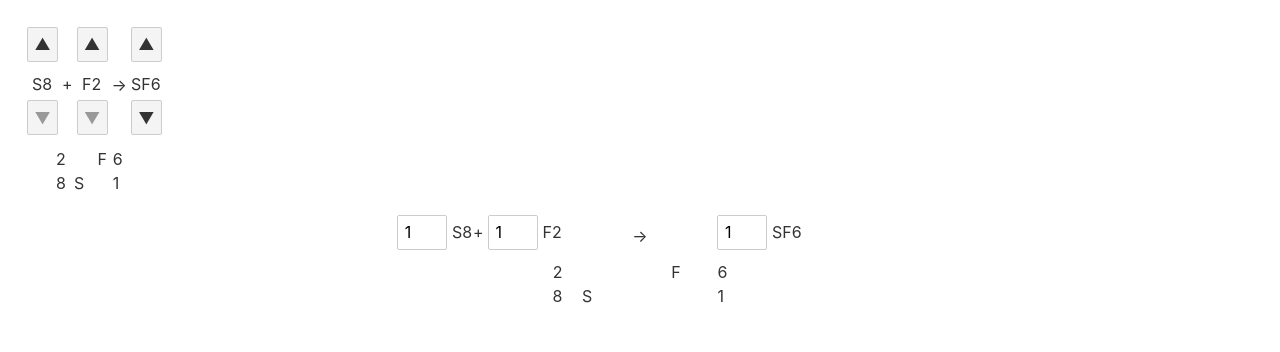
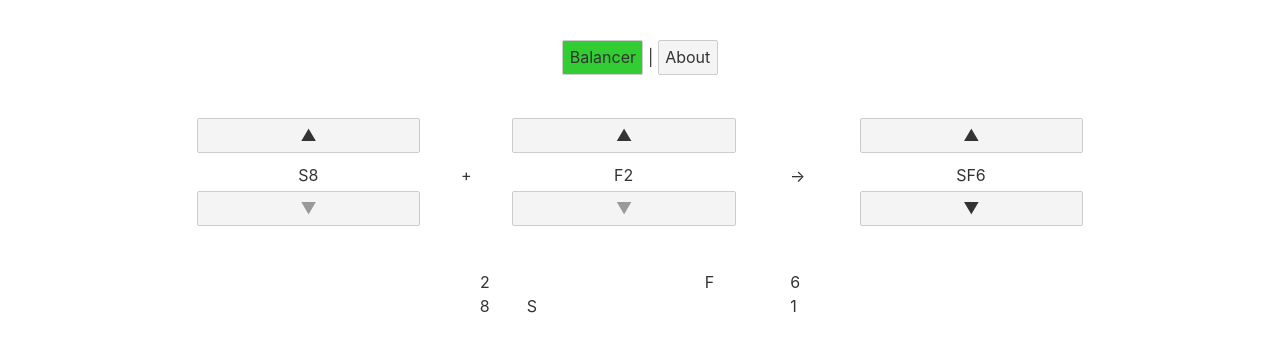
Before and after one commit to nchlsb/ChemicalEquationBalancer, a Svelte app: page / in a window 1280 px wide. Shown: the top 352 px of the page. Built offline with nearby package versions, Linux system fonts and the light colour scheme.

Commit message:
About Context tweak

```diff
--- a/src/App.svelte
+++ b/src/App.svelte
@@ -5,6 +5,10 @@
 	import Katex from "./Katex.svelte"
 	import type { ChemicalElement } from "./ChemicalElements";
 	import { replaceAtIndex } from "./helpers";
+
+	type Context = "Balancer" | "About"
+	let context: Context
+	$: context = "Balancer"
 
 	let equation = randomEquation()
 
@@ -69,8 +73,12 @@
 </script>
 
 <main>
-		<!-- new table -->
-		<table>
+	<p>
+		<button class={context === 'Balancer' ? 'highlighted' : ''}  on:click={_ => context = 'Balancer'}>Balancer</button>
+		| <button class={context === 'About' ? 'highlighted' : ''}  on:click={_ => context = 'About'}>About</button>
+	</p>
+	{#if context === 'Balancer'}
+		<table id="reactants-and-prodcuts">
 			<tr id="increment-bar">
 				{#each equation.reactants as [coefficient, molecule], index}
 					<td>
@@ -135,9 +143,9 @@
 				{/each}
 			</tr>
 		</table>
-	<table>
+		<table id="equation-balance">
 			{#each widths as [element, counts, {reactants, width, products}]}
-		<tr id="equation-balance">
+			<tr>
 				<td class="reactants-count">
 					<Katex math={counts.amountInReactants.toString()} displayMode={false}></Katex>
 				</td>
@@ -151,7 +159,8 @@
 			{/each}
 		</table>
 
-	<table id="reactants-and-prodcuts">
+		<!-- old table -->
+		<!-- <table id="reactants-and-prodcuts">
 			<tr>
 				<td id="reactants-expression">
 					{#each equation.reactants as [coefficient, molecule], index}
@@ -193,7 +202,28 @@
 				</td>
 			</tr>
 			{/each}
-	</table>
+		</table> -->
+	{:else}
+		<h1>Chemical Equation Balancing App</h1>
+		<h2>Todo - write a blurb</h2>
+			<p>Todo - write a subblurb if needed</p>
+		<h2>Credits</h2>
+			<h3>Devlopers:
+				<a href="https://github.com/schreiberbrett">Brett Schreiber</a> and
+				<a href="https://github.com/nchlsb">Nick Brady</a>
+			</h3>
+			<h3>Chemistery Tutors Conulsted: </h3>
+			<h3>UI/UX Consultant: </h3>
+			<h3> Introduced the Devs to Eachother: Cal Doughan</h3>
+			<!-- <h3>
+				Insperations:
+				<a href="https://www.desmos.com/calculator">Desmos</a> and
+				<a href="https://www.youtube.com/watch?v=WUvTyaaNkzM"> 3Blue1Brown</a>
+			</h3> -->
+		<h2>Source Code</h2>
+			<a href="https://github.com/nchlsb/ChemicalEquationBalancer">Link to GitHub</a>
+	{/if}
+
 
 </main>
 <link rel="stylesheet" href="https://cdn.jsdelivr.net/npm/katex@0.12.0/dist/katex.min.css" integrity="sha384-AfEj0r4/OFrOo5t7NnNe46zW/tFgW6x/bCJG8FqQCEo3+Aro6EYUG4+cU+KJWu/X" crossorigin="anonymous">
@@ -239,13 +269,17 @@
 		width: 10%;
 	}
 
-	#reactants-and-prodcuts {
+	#reactants-and-prodcuts, #equation-balance {
 		padding: 1em;
 		margin: 0 auto;
-		width: 100%;
+		width: 75%;
 	}
 
 	.x, .w, .y {
 		display: inline-block;
 	}
+
+	.highlighted {
+		background-color: limegreen;
+	}
 </style>
```
Also changed, not shown: 3 other files (tests, documents, lock files or other folders). Lines whose indentation alone changed are shown as unchanged.
